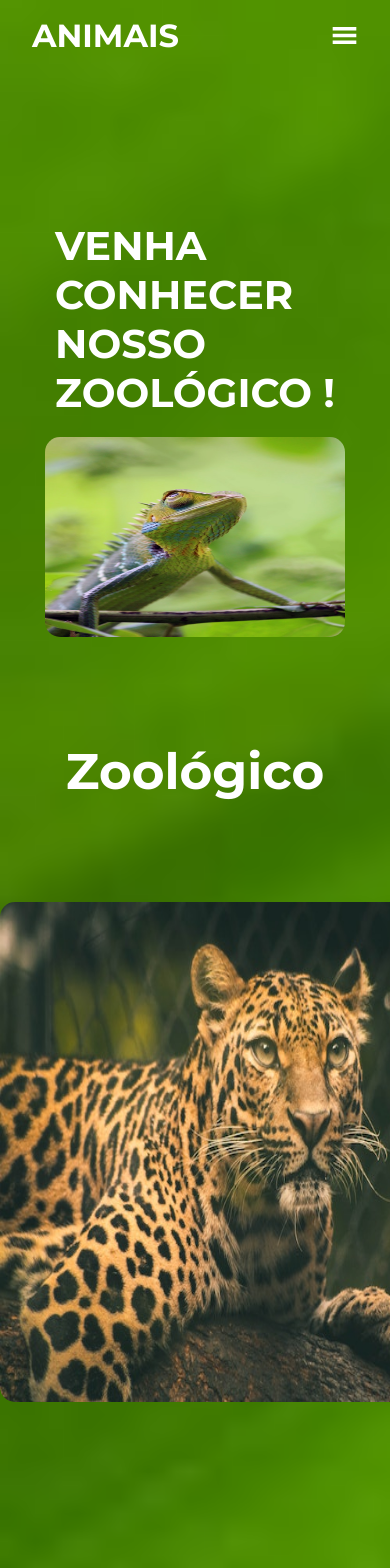
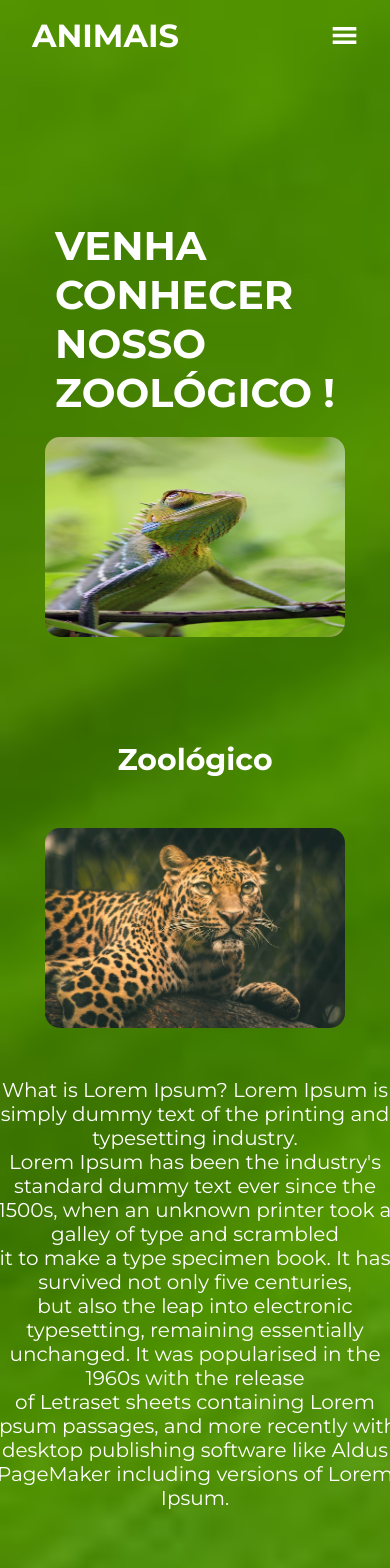
Before and after one commit to ramoncodevale/zoologico, a React (Create React App) app: page / in a window 390 px wide. Shown: the top 1568 px of the page. Built offline with nearby package versions, Linux system fonts and the light colour scheme.

Commit message:
Responsividade zoo

```diff
--- a/src/container/atracao/Atracao.css
+++ b/src/container/atracao/Atracao.css
@@ -37,3 +37,25 @@ p {
   font-size: 20px;
   width: 420px;
 }
+
+/* Smartphone */
+@media screen and (max-width: 767px) {
+  .zoo-galeria {
+    display: flex;
+    flex-direction: column;
+  }
+
+  .atracao h1 {
+    text-align: center;
+    color: var(--color-text);
+    margin-top: 100px;
+  }
+
+  .container-atracao {
+    display: flex;
+    width: 640px;
+    height: 400px;
+    cursor: grab;
+    margin-top: 100px;
+  }
+}
--- a/src/container/main/Main.css
+++ b/src/container/main/Main.css
@@ -1,6 +1,7 @@
 .main-container {
   display: flex;
   justify-content: space-evenly;
+  align-items: center;
   margin-top: 100px;
 }
 
--- a/src/container/zoo/Zoo.css
+++ b/src/container/zoo/Zoo.css
@@ -1,7 +1,8 @@
 .container-zoologico {
   display: flex;
   justify-content: space-evenly;
-  margin-top: 100px;
+  align-items: center;
+  margin-top: 50px;
 }
 
 .zoologico h1 {
@@ -13,14 +14,75 @@
 }
 
 .container-zoologico img {
-  height: 500px;
-  width: 500px;
+  width: 400px;
+  height: 400px;
   border-radius: 15px;
+}
+
+.container-texto {
+  display: flex;
+  justify-content: center;
+  flex-direction: column;
+  align-items: center;
 }
 
 .container-zoologico p {
   width: 420px;
   font-size: 20px;
   color: var(--color-text);
+}
 
+/* Smartphone */
+@media screen and (max-width: 767px) {
+  .container-zoologico {
+    display: flex;
+    flex-direction: column;
+    align-items: center;
+  }
+
+  .zoologico h1 {
+    color: var(--color-text);
+    font-size: 30px;
+    text-align: center;
+    font-weight: 700;
+    margin-top: 100px;
+  }
+
+  .container-zoologico img {
+    height: 200px;
+    width: 300px;
+    border-radius: 15px;
+  }
+
+  .container-zoologico p {
+    text-align: center;
+    margin-top: 50px;
+  }
 }
+
+@media screen and (min-width: 767px) and (max-width: 1023px) {
+  .container-zoologico {
+    display: flex;
+    flex-direction: column;
+    align-items: center;
+  }
+
+  .zoologico h1 {
+    color: var(--color-text);
+    font-size: 30px;
+    text-align: center;
+    font-weight: 700;
+    margin-top: 100px;
+  }
+
+  .container-zoologico img {
+    height: 200px;
+    width: 300px;
+    border-radius: 15px;
+  }
+
+  .container-zoologico p {
+    text-align: center;
+    margin-top: 50px;
+  }
+}
--- a/src/container/zoo/Zoo.jsx
+++ b/src/container/zoo/Zoo.jsx
@@ -9,6 +9,7 @@ const Zoo = () => {
       <h1>Zoológico</h1>
       <div className="container-zoologico">
         <img src={Onca} alt="Imagem da Onca" />
+      <div>
         <p>
           What is Lorem Ipsum? Lorem Ipsum is simply dummy text of the printing
           and typesetting industry. <br></br> Lorem Ipsum has been the industry's standard
@@ -22,6 +23,7 @@ const Zoo = () => {
         </p>
       </div>
     </div>
+    </div>
   );
 };
 
```
